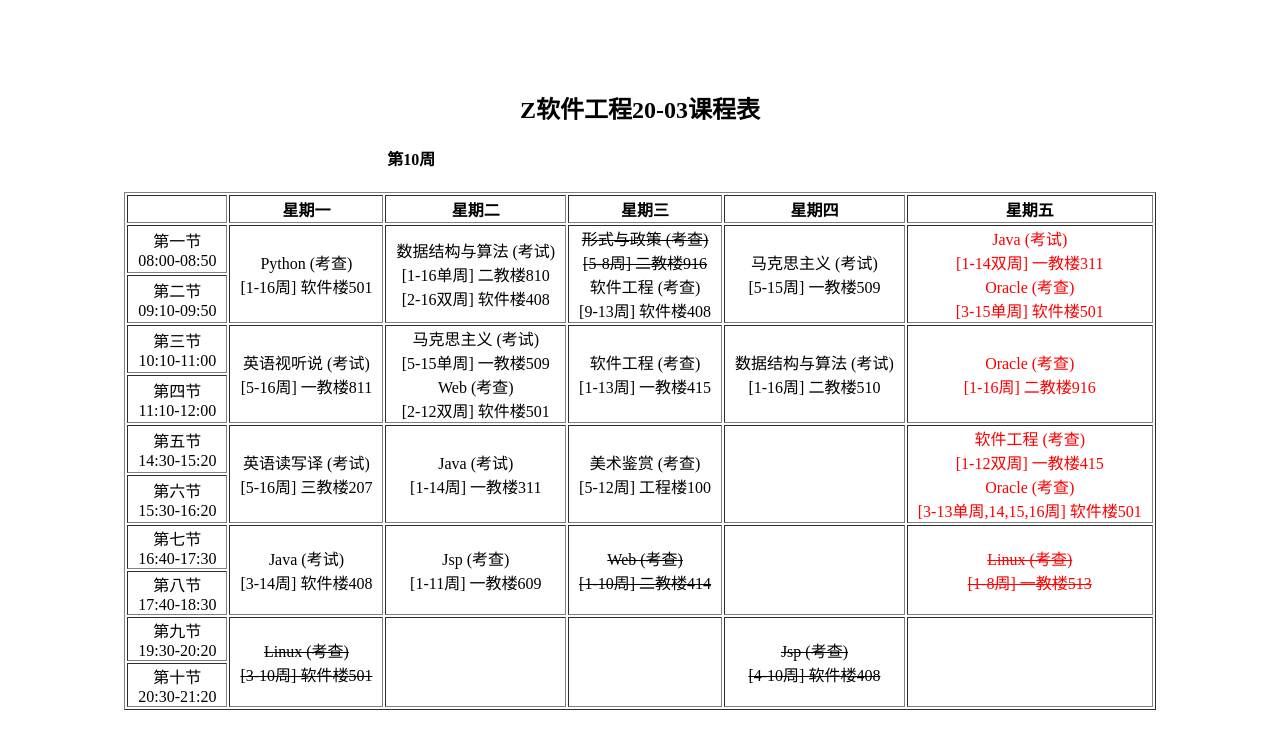
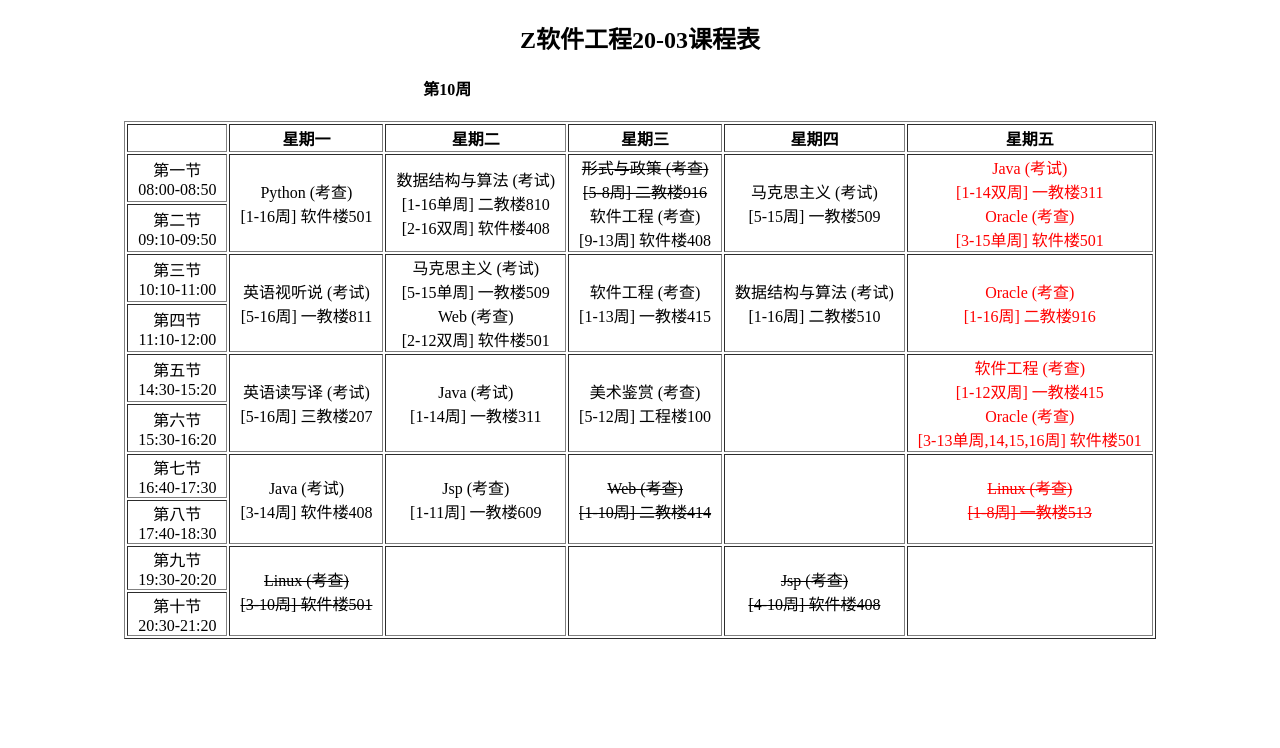
Before and after one commit to li-zhan-zhan/class_schedule, a plain HTML site: page backups/index.html in a window 1280 px wide. Drawn offline with Linux system fonts and the light colour scheme.

Commit message:
alert index margin

```diff
--- a/backups/css/style.css
+++ b/backups/css/style.css
@@ -5,7 +5,7 @@ body{
 	text-align: center;
 }
 .main_div{
-	margin-top: 90px;
+	margin:0 90px;
 }
 .main_table{
 	margin: 0 auto;
```
